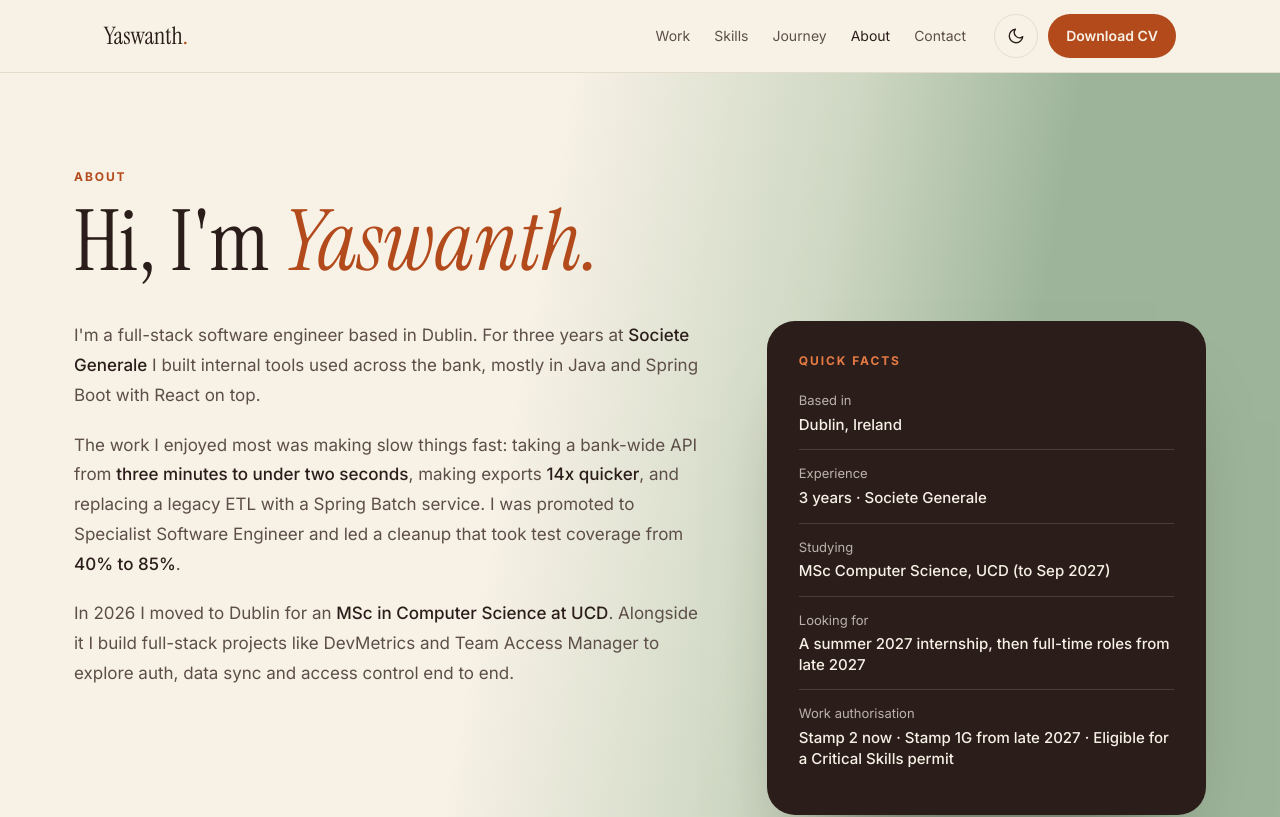
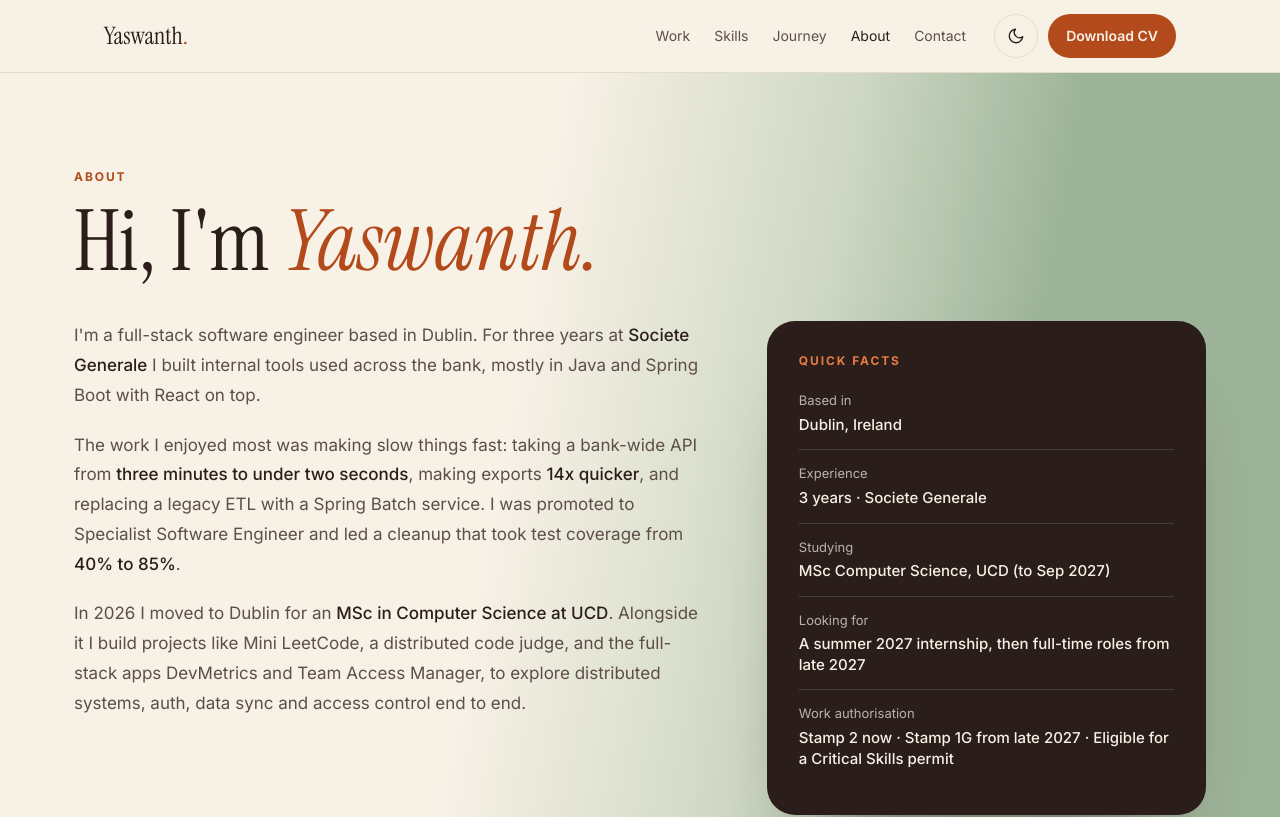
Before and after one commit to yashwant340/portfolio, a React (Vite) app: page /about in a window 1280 px wide. Shown: the top 817 px of the page. Built offline with nearby package versions, Linux system fonts and the light colour scheme.

Commit message:
Mention Mini LeetCode on the About page

```diff
--- a/src/content/about.ts
+++ b/src/content/about.ts
@@ -4,7 +4,7 @@ export const about: About = {
   paragraphs: [
     "I'm a full-stack software engineer based in Dublin. For three years at **Societe Generale** I built internal tools used across the bank, mostly in Java and Spring Boot with React on top.",
     'The work I enjoyed most was making slow things fast: taking a bank-wide API from **three minutes to under two seconds**, making exports **14x quicker**, and replacing a legacy ETL with a Spring Batch service. I was promoted to Specialist Software Engineer and led a cleanup that took test coverage from **40% to 85%**.',
-    'In 2026 I moved to Dublin for an **MSc in Computer Science at UCD**. Alongside it I build full-stack projects like DevMetrics and Team Access Manager to explore auth, data sync and access control end to end.',
+    'In 2026 I moved to Dublin for an **MSc in Computer Science at UCD**. Alongside it I build projects like Mini LeetCode, a distributed code judge, and the full-stack apps DevMetrics and Team Access Manager, to explore distributed systems, auth, data sync and access control end to end.',
   ],
   facts: [
     { label: 'Based in', value: 'Dublin, Ireland' },
```
